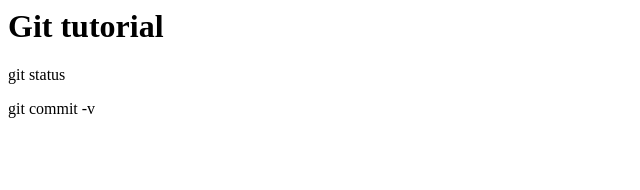
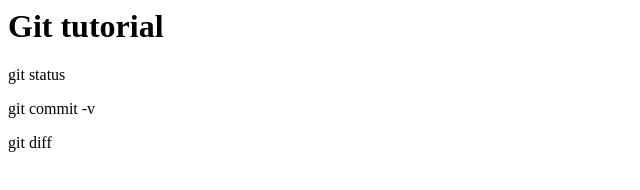
Before and after one commit to mogiki/git_tutorial, a plain HTML site: page index.html in a window 1280 px wide. Shown: the full height of the page, 0-640 px from the left. Drawn offline with Linux system fonts and the light colour scheme.

Commit message:
git diff

```diff
--- a/index.html
+++ b/index.html
@@ -5,3 +5,7 @@
 <p>
     git commit -v
 </p>
+
+<p>
+    git diff
+</p>
```
